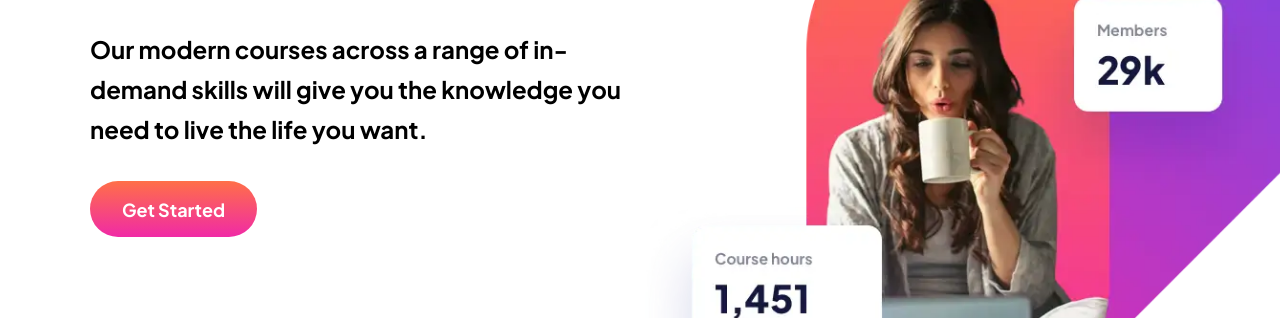
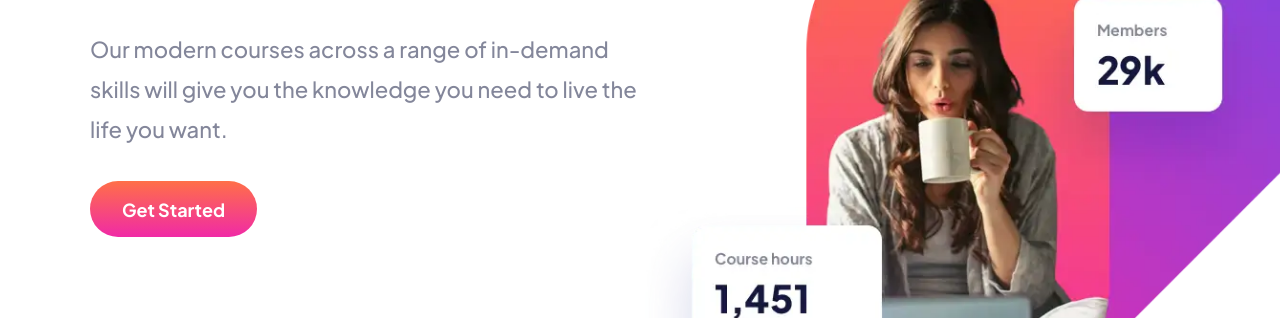
Before and after one commit to KH-Ray/skilled-elearning-landing-page, a plain HTML site: page starter-code/index.html in a window 1280 px wide. Shown: the part 482-800 px from the top of the page. Drawn offline with Linux system fonts and the light colour scheme.

Commit message:
Minor changes

```diff
--- a/starter-code/css/general.css
+++ b/starter-code/css/general.css
@@ -8,7 +8,7 @@
 
 html {
   font-size: 62.5%;
-  font-family: "Plus Jakarta Sans", sans-serif;
+  font-family: 'Plus Jakarta Sans', sans-serif;
 }
 
 body {
@@ -31,12 +31,11 @@ body {
   height: 5.6rem;
   border: none;
   border-radius: 9999px;
-  font-family: "Plus Jakarta Sans", sans-serif;
+  font-family: 'Plus Jakarta Sans', sans-serif;
   font-weight: 700;
   font-size: 1.8rem;
 }
 
-.top-left p:has(+ .btn-top-left:hover),
 .btn:hover {
   cursor: pointer;
   opacity: 0.5;
--- a/starter-code/css/style.css
+++ b/starter-code/css/style.css
@@ -35,9 +35,10 @@
 }
 
 .top-left p {
-  font-size: 2.4rem;
-  font-weight: 700;
+  font-size: 2.2rem;
+  font-weight: 500;
   line-height: 40px;
+  color: #83869a;
 }
 
 .btn-top-left {
```
